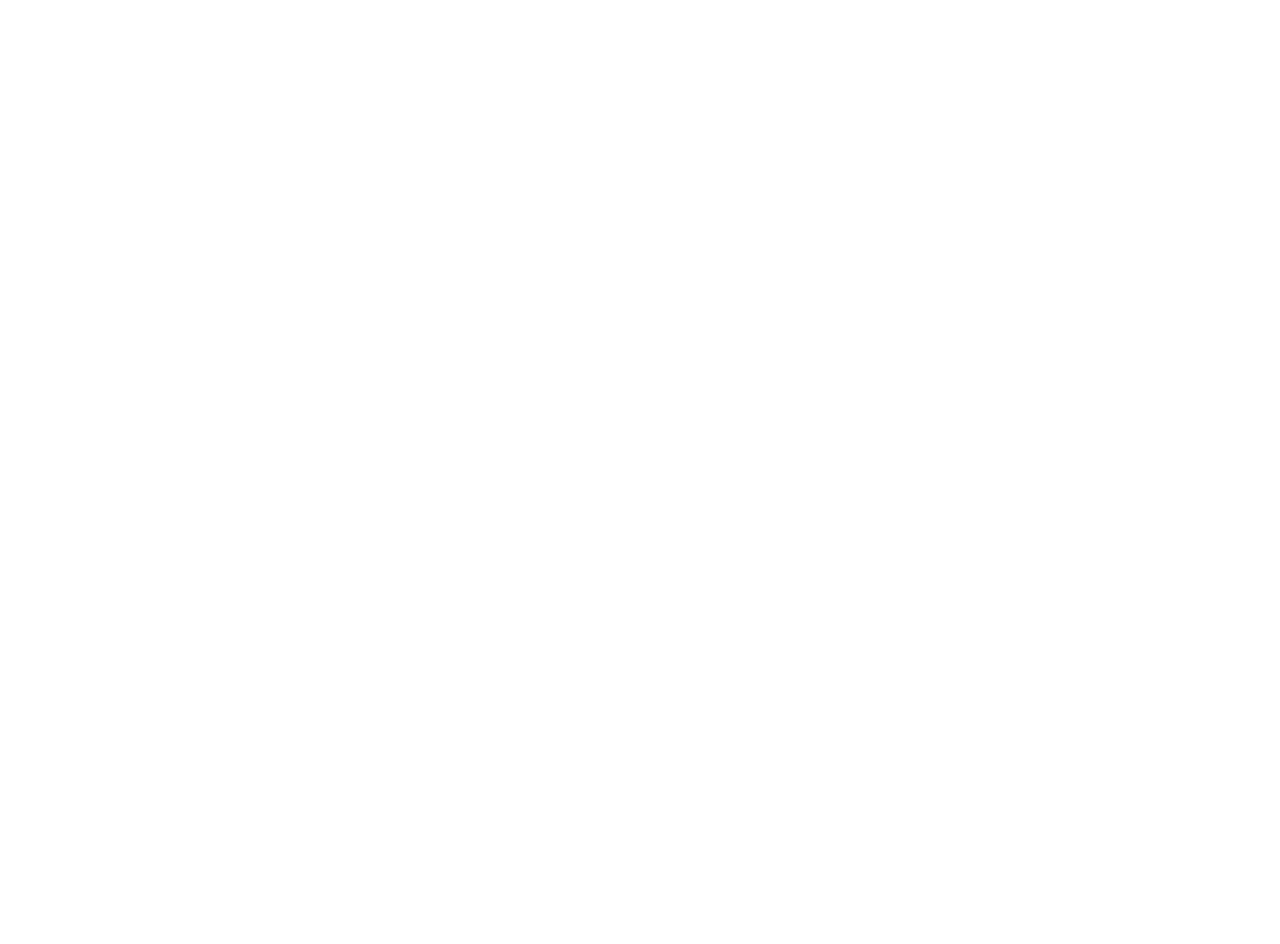
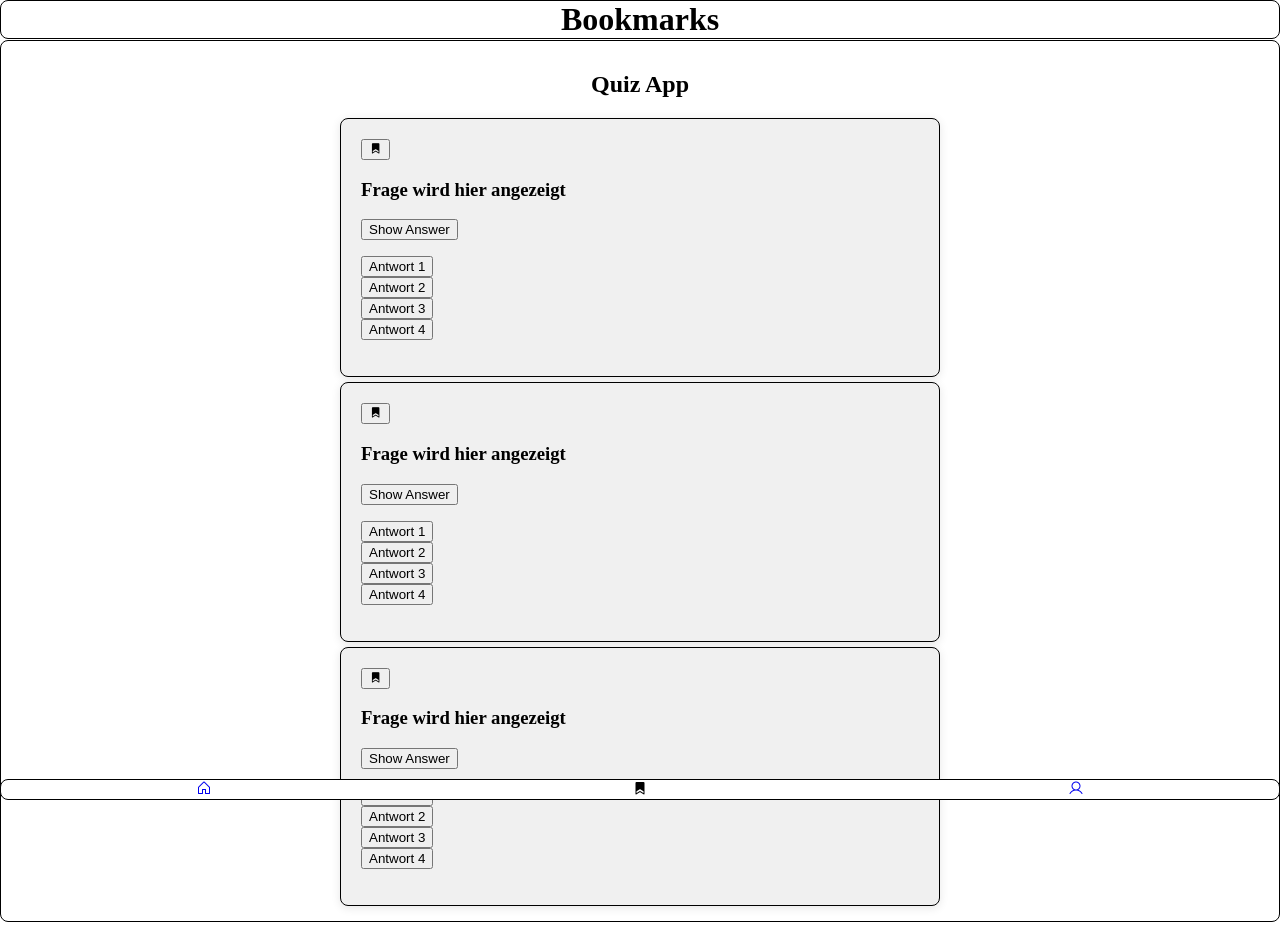
Before and after one commit to Tolpius/recap-project_quiz-app, a website: page bookmarks.html in a window 1280 px wide. Before the commit the page ends 800 px from the top, so only its background shows below. Drawn offline with nearby package versions, Linux system fonts and the light colour scheme.

Commit message:
myFirstCommit

```diff
--- a/bookmarks.html
+++ b/bookmarks.html
@@ -0,0 +1,81 @@
+<!DOCTYPE html>
+<html lang="de">
+  <head>
+    <meta charset="UTF-8" />
+    <meta name="viewport" content="width=device-width, initial-scale=1.0" />
+    <title>Quiz App</title>
+    <link rel="stylesheet" href="./css/styles.css" />
+    <script defer src="./js/main.js"></script>
+    <link rel="stylesheet" type="text/css" href="https://cdn.jsdelivr.net/npm/@phosphor-icons/web@2.1.1/src/regular/style.css" />
+    <link rel="stylesheet" type="text/css" href="https://cdn.jsdelivr.net/npm/@phosphor-icons/web@2.1.1/src/fill/style.css" />
+  </head>
+
+  <body>
+    <header><h1>Bookmarks</h1></header>
+    <div class="container" id="app_container">
+      <h2>Quiz App</h2>
+
+      <div id="q1" class="quiz-container">
+        <button><i class="ph-fill ph-bookmark"></i></button>
+        <div class="question-container">
+          <h3 id="question">Frage wird hier angezeigt</h3>
+        </div>
+        <button class="btn_show-answer">Show Answer</button>
+        <div class="answer-buttons">
+          <ul>
+            <li><button class="btn_answer" id="answer1">Antwort 1</button></li>
+            <li><button class="btn_answer" id="answer2">Antwort 2</button></li>
+            <li><button class="btn_answer" id="answer3">Antwort 3</button></li>
+            <li><button class="btn_answer" id="answer4">Antwort 4</button></li>
+          </ul>
+        </div>
+      </div>
+
+      <div id="q2" class="quiz-container">
+        <button><i class="ph-fill ph-bookmark"></i></button>
+        <div class="question-container">
+          <h3 id="question">Frage wird hier angezeigt</h3>
+        </div>
+        <button class="btn_show-answer">Show Answer</button>
+        <div class="answer-buttons">
+          <ul>
+            <li><button class="btn_answer" id="answer1">Antwort 1</button></li>
+            <li><button class="btn_answer" id="answer2">Antwort 2</button></li>
+            <li><button class="btn_answer" id="answer3">Antwort 3</button></li>
+            <li><button class="btn_answer" id="answer4">Antwort 4</button></li>
+          </ul>
+        </div>
+      </div>
+
+      <div id="q3" class="quiz-container">
+        <button><i class="ph-fill ph-bookmark"></i></button>
+        <div class="question-container">
+          <h3 id="question">Frage wird hier angezeigt</h3>
+        </div>
+        <button class="btn_show-answer">Show Answer</button>
+        <div class="answer-buttons">
+          <ul>
+            <li><button class="btn_answer" id="answer1">Antwort 1</button></li>
+            <li><button class="btn_answer" id="answer2">Antwort 2</button></li>
+            <li><button class="btn_answer" id="answer3">Antwort 3</button></li>
+            <li><button class="btn_answer" id="answer4">Antwort 4</button></li>
+          </ul>
+        </div>
+      </div>
+    </div>
+
+    <footer>
+      <ul>
+        <li>
+          <a aria-label="home" href="index.html"><i class="ph ph-house"></i></a>
+        </li>
+        <li>
+          <a aria-label="Bookmarks"><i class="ph-fill ph-bookmark"></i></a>
+        </li>
+        <li>
+          <a class="fa-solid fa-user" aria-label="Profile" href="profile.html"><i class="ph ph-user"></i></a>
+        </li>
+      </ul>
+    </footer>
+  </body>
+</html>
--- /dev/null
+++ b/css/footer.css
@@ -0,0 +1,42 @@
+footer {
+  background-color: #f8f9fa;
+  padding: 2px 0;
+  text-align: center;
+  position: fixed;
+  left: 0;
+  bottom: 0;
+  width: 100%;
+  z-index: 100;
+  display: flex;
+  flex-direction: column;
+  align-items: center;
+  max-height: 10%;
+}
+footer ul {
+  display: static;
+  justify-content: center;
+  flex-wrap: wrap;
+  width: 100%;
+  gap: 30px;
+  margin: 0;
+  padding: 0;
+}
+footer li {
+  display: flex;
+  align-items: center;
+}
+footer button {
+  font-size: 1.5rem;
+  padding: 6px 10px;
+  border-radius: 8px;
+  border: 1px solid #bbb;
+  background: #fff;
+  margin: 0;
+  width: auto;
+  min-width: 40px;
+}
+footer i {
+  font-size: 10px;
+  height: auto;
+  width: auto;
+}
--- a/css/styles.css
+++ b/css/styles.css
@@ -0,0 +1,114 @@
+/*@import url("footer.css");*/
+* {
+  box-sizing: border-box;
+}
+a {
+  text-decoration: none;
+}
+a:visited{
+    color: inherit;
+    text-decoration: inherit;
+}
+
+ul {
+  list-style: none;
+  padding: 0;
+}
+header {
+  position: fixed;
+  top: 0;
+  left: 0;
+  width: 100%;
+  height: auto;
+  background-color: transparent;
+  display: flex;
+  align-items: center;
+  justify-content: center;
+  padding-bottom: 0px;
+  overflow: hidden;
+}
+h1 {
+  text-align: center;
+  width: 100%;
+  border-radius: 8px;
+  border-color: black;
+  border-style: solid;
+  border-width: 1px;
+  background: #fff;
+  z-index: 100;
+  top: 0;
+  margin-top: 0;
+  margin-bottom: 0;
+}
+body {
+  min-height: 100vh;
+  margin: 0;
+  padding-top: 0;
+  padding-bottom: 0;
+}
+
+#app_container {
+  flex: 1 1 auto;
+  display: flex;
+  flex-direction: column;
+  align-items: center;
+  justify-content: flex-start;
+  min-height: 0;
+  overflow-y: auto;
+  padding: 10px;
+  border-radius: 8px;
+  border-color: black;
+  border-style: solid;
+  border-width: 1px;
+}
+
+.quiz-container {
+  width: 100%;
+  max-width: 600px;
+  padding: 20px;
+  background-color: #f0f0f0;
+  box-shadow: 0 2px 10px rgba(0, 0, 0, 0.1);
+  border-radius: 8px;
+  border-color: black;
+  border-style: solid;
+  border-width: 1px;
+  margin-bottom: 5px;
+}
+
+footer {
+  background-color: white;
+  padding: 2px 0;
+  text-align: center;
+  position: fixed;
+  left: 0;
+  bottom: 0;
+  width: 100%;
+  z-index: 100;
+  display: flex;
+  flex-direction: column;
+  align-items: center;
+  border-radius: 8px;
+  border-color: black;
+  border-style: solid;
+  border-width: 1px;
+  padding: 0;
+}
+footer ul {
+  background-color: transparent;
+  display: grid;
+  grid-template-columns: repeat(3, 1fr);
+  justify-content: center;
+  width: 100%;
+  gap: 30px;
+  margin: 0;
+  padding: 0 0 0 0;
+}
+footer li {
+  display: flex;
+  align-items: center;
+  justify-content: center;
+}
+
+footer i{
+  font-size: 16px;
+}
--- a/js/main.js
+++ b/js/main.js
@@ -0,0 +1,34 @@
+function updateBodyPadding() {
+  const header = document.querySelector("header");
+  const footer = document.querySelector("footer");
+  let headerHeight = 0;
+  let footerHeight = 0;
+  if (header) {
+    headerHeight = header.offsetHeight;
+  }
+  if (footer) {
+    footerHeight = footer.offsetHeight;
+  }
+  document.body.style.paddingTop = `${headerHeight + 1}px`;
+  document.body.style.paddingBottom = `${footerHeight + 1}px`;
+}
+
+// Initial bei load und resize
+window.addEventListener("load", updateBodyPadding);
+window.addEventListener("resize", updateBodyPadding);
+
+// Beobachte Größenänderungen des Headers und Footers
+window.addEventListener("DOMContentLoaded", () => {
+  const header = document.querySelector("header");
+  const footer = document.querySelector("footer");
+  if ("ResizeObserver" in window) {
+    if (header) {
+      const headerObserver = new ResizeObserver(updateBodyPadding);
+      headerObserver.observe(header);
+    }
+    if (footer) {
+      const footerObserver = new ResizeObserver(updateBodyPadding);
+      footerObserver.observe(footer);
+    }
+  }
+});
```
Also changed, not shown: index.html (+52 -16 lines), profile.html (+33 -0 lines).
